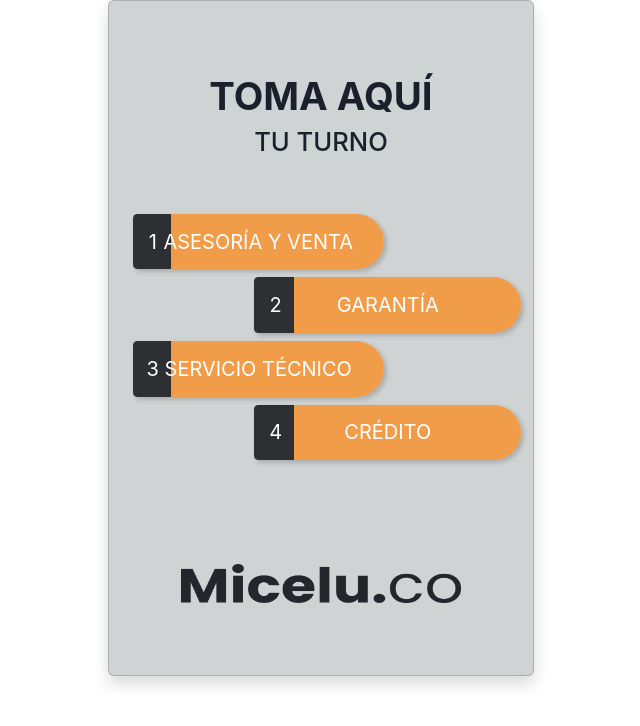
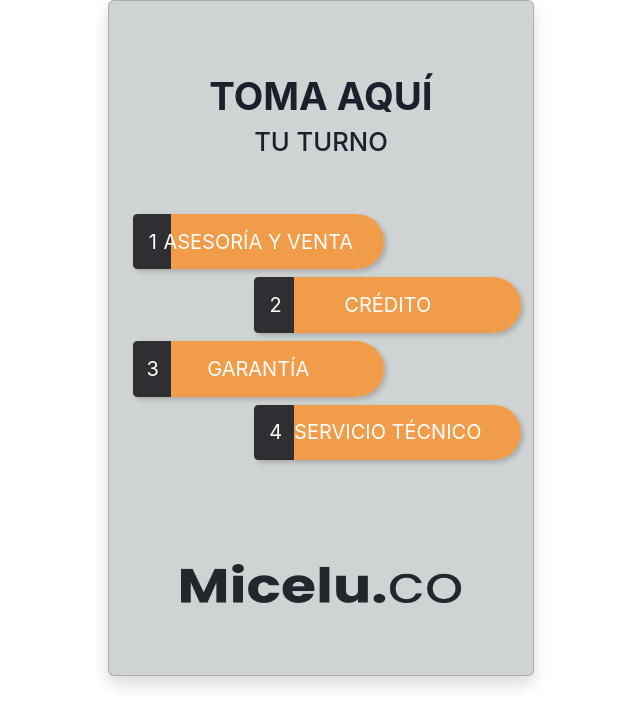
Before and after one commit to desarrolladorMicelu/turnero, a React (Create React App) app in the folder client/: page /tipoTurno in a window 1280 px wide. Shown: the top 726 px of the page, without its empty margins (319-959 px from the left). Built offline with nearby package versions, Linux system fonts and the light colour scheme.

Commit message:
Orden de razon de turnos

```diff
--- a/client/src/components/datosTurno/TurnoFormulario.jsx
+++ b/client/src/components/datosTurno/TurnoFormulario.jsx
@@ -4,7 +4,7 @@
 import style from './formulario.module.css'
 import { postTurno, verificarToken } from '../../redux/actions';
 import {useDispatch} from 'react-redux';
-import { useToast} from '@chakra-ui/react'
+import { useToast, Box, Button} from '@chakra-ui/react'
 
 function TurnoFormulario() {
   const [nombre, setNombre] = useState('');
@@ -71,6 +71,7 @@
 
 
   return (
+    <Box>
     <section className="d-flex justify-content-center align-items-center">
       <div className={`${style.panel} card shadow col-xs-12 col-sm-6 col-md-6 col-lg-4 p-4`}>
         <div className="mb-4 d-flex justify-content-start align-items-center">
@@ -154,7 +155,15 @@
           </form>
         </div>
       </div>
+
+
     </section>
+
+    <Button w='10vw' ml='45vw' mt='7vh' onClick={()=>{navigate('/tipoTurno');}}>Cancelar turno</Button>
+
+    </Box>
+
+
   );
 }
 
--- a/client/src/components/turnos/tipoTurno.jsx
+++ b/client/src/components/turnos/tipoTurno.jsx
@@ -45,30 +45,30 @@
         <div className="mb-2 row">
           <div className="col"></div>
           <button id ="botton" className={` ${styles.boton} col-8 btn  btn-lg justify-content-between `}
-            onClick={()=>{redirectDatos("GARANTIA")}}
+            onClick={()=>{redirectDatos("CREDITO")}}
           >
               <span className={`${styles.parte1}`}>  2 </span>
-              <span> GARANTÍA </span>
+              <span> CRÉDITO </span>
           </button>
       </div>
 
       <div className="mb-2">
 
           <button id ="botton" className={`${styles.boton} col-8 btn  btn-lg justify-content-between `}
-            onClick={()=>{redirectDatos("SERVICIO TECNICO")}}
+            onClick={()=>{redirectDatos("GARANTIA")}}
           >
               <span className={`${styles.parte1}`}>  3 </span>
-              <span > SERVICIO TÉCNICO </span>
+              <span > GARANTÍA </span>
           </button>
       </div>
 
       <div className="mb-2 row">
         <div className="col"></div>
         <button id ="botton" className={`${styles.boton} col-8 btn  btn-lg justify-content-between `}
-            onClick={()=>{redirectDatos("CREDITO")}}
+            onClick={()=>{redirectDatos("SERVICIO TECNICO")}}
           >
             <span className={`${styles.parte1}`}>  4 </span>
-            <span> CRÉDITO </span>
+            <span> SERVICIO TÉCNICO </span>
         </button>
     </div>
 
```
Also changed, not shown: 1 other file (tests, documents, lock files or other folders).
